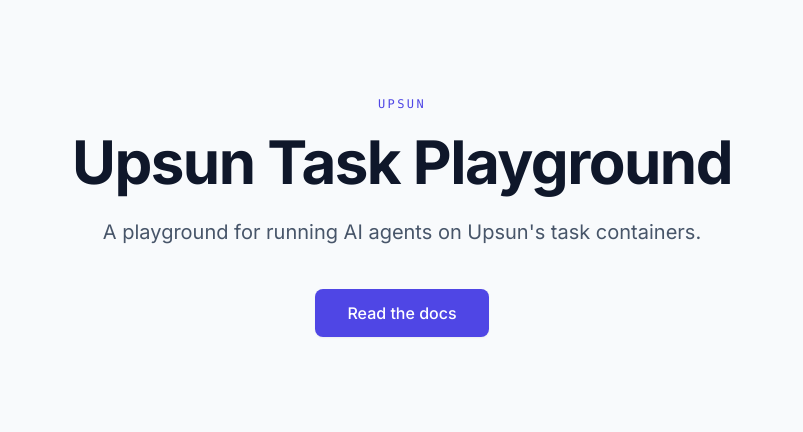
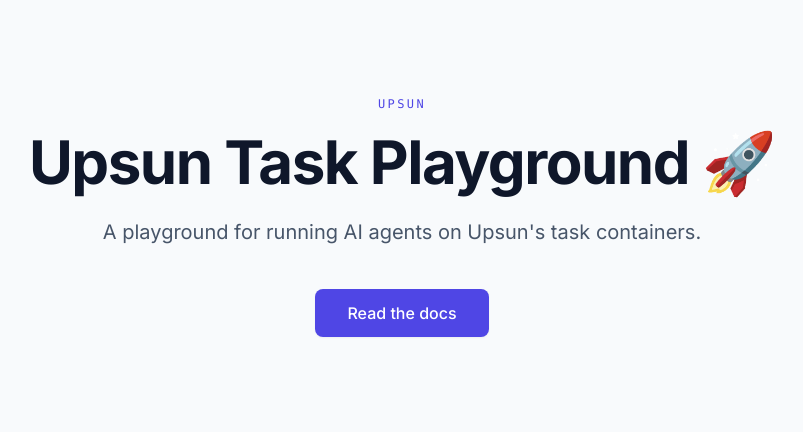
Before and after one commit to nicogommen/upsun-task-playground, a Flask app: page / in a window 1280 px wide. Shown: the top 432 px of the page, without its empty margins (238-1041 px from the left). Run offline with Flask 3, Linux system fonts and the light colour scheme; some libraries are stand-ins or nearby versions.

Commit message:
Agent: Add an emoji at the end of the main title

```diff
--- a/frontend/templates/index.html
+++ b/frontend/templates/index.html
@@ -19,7 +19,7 @@
     <section class="flex-1 flex items-center justify-center px-6 py-24">
       <div class="max-w-3xl text-center">
         <p class="font-mono text-xs uppercase tracking-[0.2em] text-indigo-600 mb-5">Upsun</p>
-        <h1 class="text-5xl md:text-6xl font-bold tracking-tight mb-6 text-slate-900">Upsun Task Playground</h1>
+        <h1 class="text-5xl md:text-6xl font-bold tracking-tight mb-6 text-slate-900">Upsun Task Playground 🚀</h1>
         <p class="text-xl text-slate-600 mb-10 leading-relaxed">A playground for running AI agents on Upsun's task containers.</p>
         <a href="https://upsun.com" class="inline-block px-8 py-3 bg-indigo-600 text-white font-medium rounded-lg hover:bg-indigo-700 transition-colors shadow-sm">Read the docs</a>
       </div>
```
